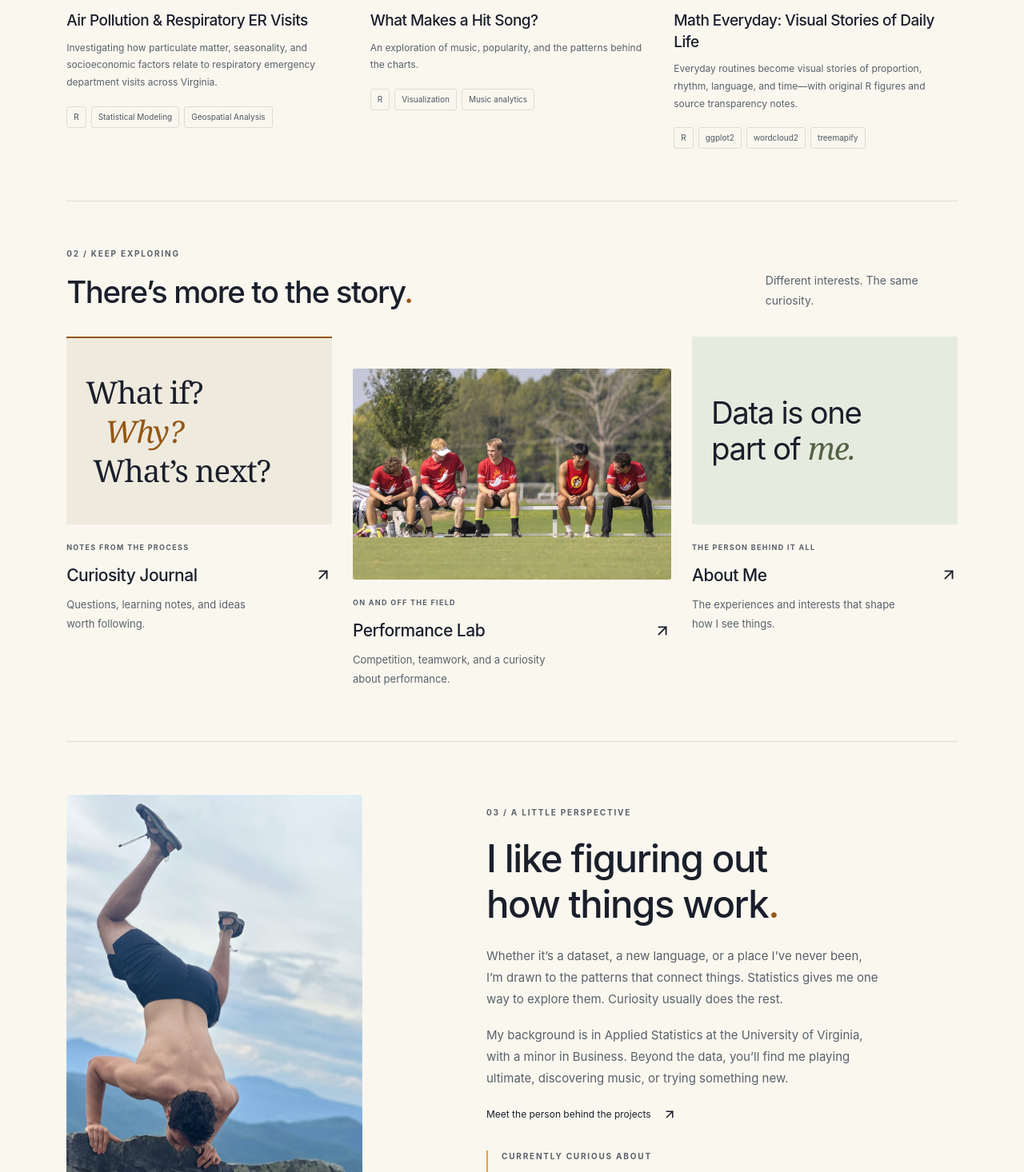
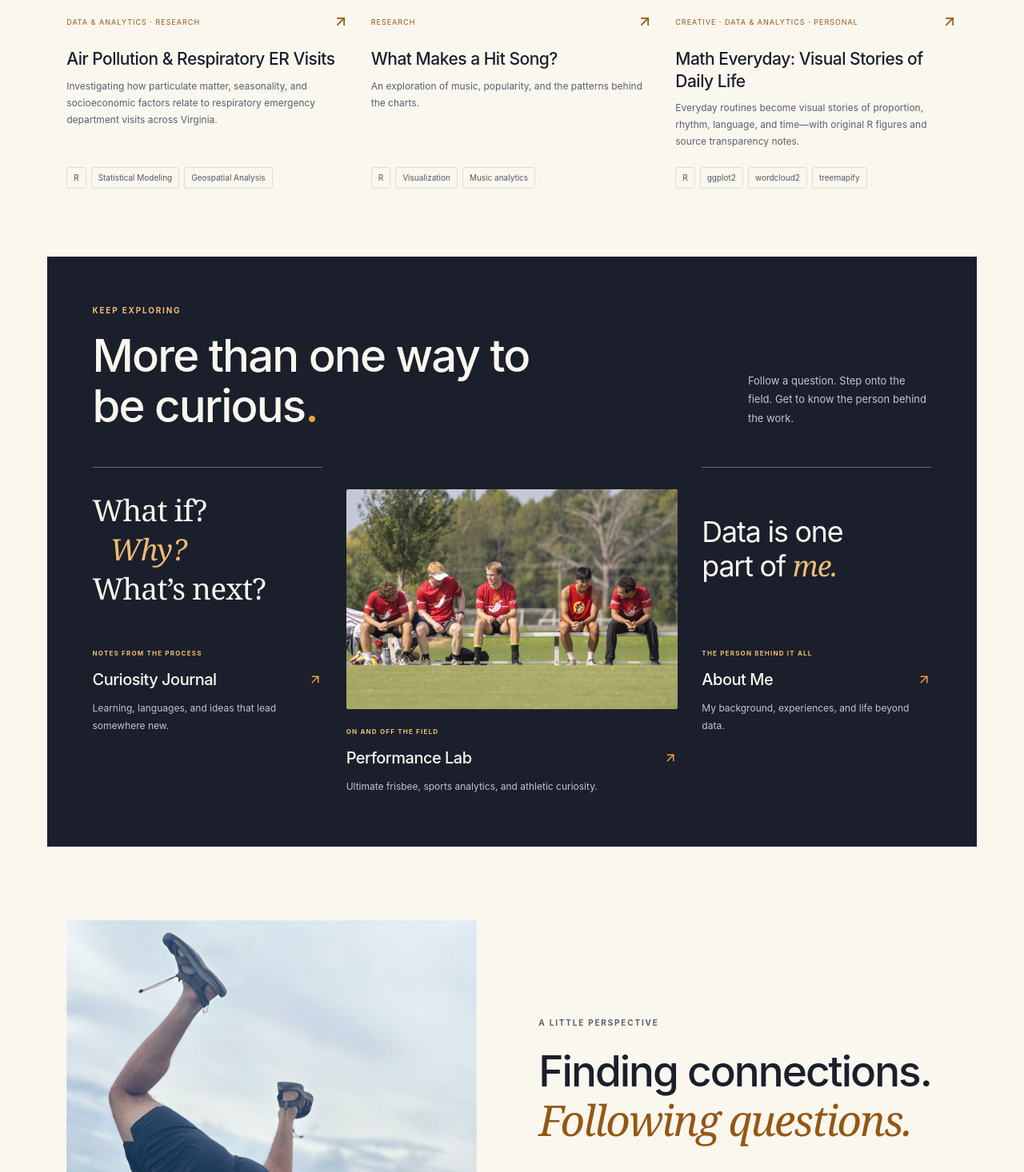
Before and after one commit to MrHim0thy/kianthomasbeer.com, a React (Vite) app: page /#/ in a window 1280 px wide. Shown: the part 1324-2790 px from the top of the page at 80% size. Built offline with nearby package versions, Linux system fonts and the light colour scheme.

Commit message:
update home page

```diff
--- a/src/App.tsx
+++ b/src/App.tsx
@@ -140,7 +140,7 @@ export default function App() {
             <Route path="*" element={<NotFound />} />
           </Routes>
         </motion.main>
-        <footer>
+        <footer className={location.pathname === "/" ? "home-footer" : undefined}>
           <Brand />
           <p>A work in progress. Just like the person behind it.</p>
           <span>© {new Date().getFullYear()} Kian Thomasbeer</span>
--- a/src/pages/Home.css
+++ b/src/pages/Home.css
@@ -1,74 +1,145 @@
-/* Homepage-only editorial rhythm; shared project cards and terminal behavior stay shared. */
-.home-editorial .home-explore { padding: 58px 0 66px; border-top: 1px solid var(--line); }
-.home-editorial .section-heading > p { max-width: 240px; }
-.home-destinations { display: grid; grid-template-columns: 1fr 1.2fr 1fr; gap: 26px; align-items: start; }
+/* Homepage composition. Shared project metadata, cards, and terminal behavior remain unchanged. */
+.home-editorial { --home-dark-muted: #c2c6ca; }
+.home-editorial .section { padding-block: 78px 85px; }
+.home-editorial .section-heading { margin-bottom: 36px; }
+.home-editorial .section-heading h2 { font-size: clamp(32px,3.6vw,48px); line-height: 1.12; }
+/* A consistent image canvas preserves the full composition of each shared thumbnail. */
+.home-editorial .project-grid { gap: 28px; align-items: stretch; }
+.home-editorial .project-card { display: flex; flex-direction: column; min-width: 0; }
+.home-editorial .project-art { height: auto; aspect-ratio: 3 / 2; border-color: var(--line); border-radius: 3px; flex-shrink: 0; }
+.home-editorial .project-card .card-meta { margin-top: 23px; }
+.home-editorial .project-card h3 { font-size: 21px; line-height: 1.3; margin-top: 13px; }
+.home-editorial .project-card > p { line-height: 1.75; margin-bottom: 22px; }
+.home-editorial .project-card .tags { margin-top: auto; padding-top: 0; }
+.home-editorial .project-card:hover .project-art { transform: none; }
+
+/* A single dark editorial feature, rather than another row of portfolio cards. */
+.home-editorial .home-explore { background: var(--navy); color: var(--cream); padding: 60px clamp(24px,4.4vw,62px) 64px; margin-inline: -24px; }
+.home-explore .eyebrow { color: #edba76; }
+.home-explore .section-heading { gap: 40px; align-items: end; }
+.home-explore .section-heading h2 { font-size: clamp(37px,4.4vw,59px); max-width: 17ch; letter-spacing: -1.8px; }
+.home-explore .lime { color: var(--amber); }
+.home-explore .section-heading > p { max-width: 28ch; color: var(--home-dark-muted); font-size: 13px; padding-bottom: 4px; }
+.home-destinations { display: grid; grid-template-columns: .9fr 1.3fr .9fr; gap: 30px; align-items: start; margin-top: 45px; }
 .home-destination { display: block; min-width: 0; }
 .home-destination-copy { padding-top: 22px; }
-.home-destination-copy .eyebrow { font-size: 9px; letter-spacing: 1.3px; }
-.home-destination h3 { display: flex; align-items: center; justify-content: space-between; gap: 8px; margin: 12px 0 10px; }
-.home-destination h3 svg { flex-shrink: 0; }
-.home-destination p { font-size: 13px; max-width: 31ch; }
-.home-journal-art, .home-about-art { height: 235px; display: flex; justify-content: center; flex-direction: column; padding: 24px; overflow: hidden; }
-.home-journal-art { background: #eeeade; border-top: 2px solid var(--accent); gap: 6px; }
-.home-journal-art span { font-family: Georgia, serif; font-size: clamp(25px, 3vw, 42px); line-height: 1.12; letter-spacing: -1px; }
-.home-journal-art span:nth-child(2) { color: var(--accent); font-style: italic; padding-left: 24px; }
-.home-journal-art span:last-child { padding-left: 9px; }
-.home-performance { padding-top: 40px; }
-.home-performance > img { display: block; width: 100%; height: auto; border-radius: 3px; }
-.home-about-art { background: #e6ebdf; }
-.home-about-art > span { font-size: clamp(26px, 3vw, 40px); line-height: 1.15; letter-spacing: -1.4px; }
-.home-about-art em { font-family: Georgia, serif; color: #536344; }
-.home-personal { display: grid; grid-template-columns: minmax(0,.85fr) minmax(0,1.15fr); align-items: center; gap: clamp(30px,7vw,100px); padding: 66px 0; border-top: 1px solid var(--line); scroll-margin-top: 35px; }
-.home-personal-photo { margin: 0; max-width: 370px; }
-.home-personal-photo img { display: block; width: 100%; height: auto; border-radius: 3px; }
-.home-personal-photo figcaption { color: var(--muted); font-size: 11px; line-height: 1.7; margin-top: 12px; }
-.home-personal-copy h2 { margin: 22px 0; font-size: clamp(30px,3.7vw,48px); }
-.home-personal-copy > p { max-width: 52ch; margin-bottom: 18px; font-size: 15px; }
-.home-personal-copy .text-link { margin-top: 5px; }
-.home-curious { border-left: 2px solid var(--amber); padding-left: 17px; margin-top: 35px; }
-.home-curious p { margin-top: 7px; max-width: 42ch; font-size: 12px; }
-.home-capabilities { border-top: 1px solid var(--line); padding: 55px 0 65px; }
-.home-capability-grid { display: grid; grid-template-columns: repeat(3,minmax(0,1fr)); gap: 35px; }
-.home-capability { border-top: 1px solid var(--line); padding-top: 19px; }
-.home-capability-number { font: italic 23px Georgia,serif; color: var(--accent); }
-.home-capability h3 { margin: 15px 0 12px; font-size: 25px; }
-.home-capability p { max-width: 33ch; }
-.home-capability-tools { display: block; margin-top: 22px; font-size: 11px; color: var(--muted); line-height: 1.8; }
-.home-contact { display: grid; grid-template-columns: 1.4fr 1fr; align-items: center; gap: 35px; padding: 60px 0 75px; border-top: 1px solid var(--line); scroll-margin-top: 35px; }
-.home-contact h2 { font-size: clamp(34px,4vw,54px); margin: 22px 0; }
-.home-contact p { max-width: 48ch; }
+.home-destination-copy .eyebrow { font-size: 8px; letter-spacing: 1.2px; }
+.home-destination h3 { display: flex; align-items: center; justify-content: space-between; gap: 8px; margin: 12px 0 10px; font-size: 20px; color: var(--cream); }
+.home-destination h3 svg { width: 18px; flex-shrink: 0; color: var(--amber); }
+.home-destination p { font-size: 12px; color: var(--home-dark-muted); line-height: 1.8; }
+.home-journal-art { min-height: 205px; display: flex; flex-direction: column; justify-content: center; border-top: 1px solid #666a70; padding: 20px 0; gap: 8px; }
+.home-journal-art span { font-family: Georgia,serif; font-size: clamp(27px,2.9vw,41px); line-height: 1.1; letter-spacing: -.8px; }
+.home-journal-art span:nth-child(2) { color: #edba76; font-style: italic; padding-left: 22px; }
+.home-performance { margin-top: 28px; }
+.home-performance > img { display: block; width: 100%; height: auto; border-radius: 2px; }
+.home-about-art { min-height: 205px; display: flex; flex-direction: column; justify-content: center; border-top: 1px solid #666a70; padding: 20px 0; }
+.home-about-art > span { font-size: clamp(25px,2.8vw,39px); line-height: 1.17; letter-spacing: -1.2px; }
+.home-about-art em { font-family: Georgia,serif; color: #edba76; font-weight: 400; }
+.home-destination:focus-visible { outline-color: #edba76; outline-offset: 9px; }
+
+/* A large, uncropped photograph supplies the unexpected personality. */
+.home-personal { display: grid; grid-template-columns: minmax(0,1fr) minmax(0,1.02fr); align-items: center; gap: clamp(30px,6vw,85px); padding: 92px 0 82px; scroll-margin-top: 30px; }
+.home-personal-photo { margin: 0; }
+.home-personal-photo img { display: block; width: 100%; height: auto; border-radius: 2px; }
+.home-personal-photo figcaption { color: var(--muted); font-size: 11px; line-height: 1.7; margin-top: 14px; }
+.home-personal-copy h2 { margin: 24px 0 28px; font-size: clamp(36px,4.15vw,57px); line-height: 1.12; letter-spacing: -2px; }
+.home-personal-copy h2 em { color: var(--accent); font: italic 400 1em/1.12 Georgia,serif; }
+.home-personal-copy > p { max-width: 47ch; margin-bottom: 20px; font-size: 15px; }
+.home-personal-copy .text-link { margin-top: 10px; line-height: 1.8; }
+.home-capabilities { border-top: 1px solid var(--line); padding: 55px 0 85px; }
+.home-capability-grid { display: grid; grid-template-columns: repeat(3,minmax(0,1fr)); gap: 38px; }
+.home-capability { padding-right: 10px; }
+.home-capability + .home-capability { border-left: 1px solid var(--line); padding-left: 30px; }
+.home-capability h3 { margin: 6px 0 15px; font: italic 400 32px/1.2 Georgia,serif; color: var(--accent); }
+.home-capability p { max-width: 30ch; }
+.home-capability-tools { display: block; margin-top: 21px; font-size: 11px; color: var(--muted); line-height: 1.8; }
+
+/* Contact closes the story; the homepage footer continues the same ink surface. */
+.home-contact { display: grid; grid-template-columns: 1.4fr 1fr; align-items: center; gap: 45px; padding: 60px clamp(24px,4.4vw,62px); margin-inline: -24px; background: var(--navy); color: var(--cream); scroll-margin-top: 30px; }
+.home-contact .eyebrow { color: #edba76; }
+.home-contact h2 { font-size: clamp(37px,4.2vw,58px); line-height: 1.12; margin: 24px 0; letter-spacing: -1.6px; }
+.home-contact h2 em { font-family: Georgia,serif; font-weight: 400; color: #edba76; }
+.home-contact p { color: var(--home-dark-muted); max-width: 46ch; }
 .home-contact-actions { justify-self: end; }
-.home-contact-actions .button { min-height: 52px; }
-.home-contact-actions .profile-links { flex-wrap: wrap; gap: 20px; }
-@media (prefers-reduced-motion: no-preference) {
+.home-contact-actions .button { min-height: 52px; background: var(--amber); color: var(--navy); border-color: var(--amber); }
+.home-contact-actions .profile-links { flex-wrap: wrap; gap: 20px; margin-top: 26px; }
+.home-contact-actions .profile-links a { color: var(--cream); }
+.home-contact a:focus-visible { outline-color: #edba76; }
+.home-contact-actions .profile-links a:hover { color: #edba76; }
+footer.home-footer { background: var(--navy); color: var(--cream); margin-inline: -24px; padding: 25px clamp(24px,4.4vw,62px) 30px; position: relative; border: 0; gap: 20px; }
+footer.home-footer::before { content: ''; position: absolute; top: 0; left: clamp(24px,4.4vw,62px); right: clamp(24px,4.4vw,62px); height: 1px; background: #50545e; }
+footer.home-footer p, footer.home-footer > span { color: #c2c6ca; }
+footer.home-footer > a:last-child { border-color: #747983; min-width: 36px; width: 36px; height: 36px; }
+footer.home-footer a:focus-visible { outline-color: #edba76; }
+
+/* Subtle scale stays inside a fixed canvas and only runs for pointer users. */
+@media (prefers-reduced-motion: no-preference) and (hover: hover) {
+  .home-editorial .project-art > img { transition: transform 280ms ease; }
+  .home-editorial .project-card:hover .project-art > img { transform: scale(1.018); }
   .home-destination h3, .home-destination h3 svg { transition: color 180ms ease, transform 180ms ease; }
-  .home-destination:hover h3 { color: var(--accent); }
+  .home-destination:hover h3 { color: #edba76; }
   .home-destination:hover h3 svg { transform: translate(2px,-2px); }
 }
-@media (max-width: 1000px) {
-  .home-destinations { gap: 20px; grid-template-columns: repeat(3,minmax(0,1fr)); }
-  .home-destination h3 { font-size: 18px; }
-  .home-journal-art, .home-about-art { height: 200px; padding: 20px; }
-  .home-performance { padding-top: 30px; }
-  .home-contact { grid-template-columns: 1fr; }
+@media (prefers-reduced-motion: reduce) {
+  .home-editorial .project-art { transition: none; }
+  .home-contact-actions .button:hover { transform: none; }
+}
+/* Hero refinements are visual only: no changes to the terminal component or state. */
+@media (min-width: 1101px) {
+  .home-editorial .terminal-hero { padding-top: 96px; min-height: 710px; grid-template-columns: minmax(0,1.2fr) minmax(0,1fr); gap: 30px; }
+  .home-editorial .terminal-introduction h1 { margin-top: 22px; margin-bottom: 17px; }
+}
+@media (max-width:1000px) {
+  .home-editorial .home-explore, .home-contact, footer.home-footer { margin-inline: 0; }
+  .home-destinations { grid-template-columns: 1fr 1.25fr; gap: 26px; }
+  .home-about-destination { grid-column: 1 / -1; display: grid; grid-template-columns: 1fr 1.25fr; gap: 26px; align-items: center; border-top: 1px solid #666a70; padding-top: 24px; }
+  .home-about-art { min-height: 0; border: 0; padding: 0; }
+  .home-about-destination .home-destination-copy { padding-top: 0; }
+  .home-contact { grid-template-columns: 1fr; gap: 28px; }
   .home-contact-actions { justify-self: start; }
+  .home-personal { gap: 30px; padding-block: 65px; }
+  .home-personal-copy h2 { font-size: 36px; letter-spacing: -1.4px; }
+  .home-personal-copy > p { font-size: 14px; }
+  .home-capability + .home-capability { padding-left: 20px; }
+  footer.home-footer { flex-wrap: wrap; }
 }
-@media (max-width: 650px) {
-  .home-editorial .home-explore { padding: 40px 0; }
+@media (max-width:650px) {
+  .home-editorial .section { padding-block: 45px 50px; }
   .home-editorial .section-heading { align-items: start; gap: 20px; }
-  .home-editorial .home-explore .section-heading { flex-direction: column; }
-  .home-destinations { grid-template-columns: 1fr; gap: 36px; }
-  .home-journal-art, .home-about-art { height: 190px; }
-  .home-journal-art span, .home-about-art > span { font-size: 36px; }
-  .home-performance { padding-top: 0; }
+  .home-editorial .section-heading h2 { font-size: 34px; }
+  .home-editorial .project-grid { gap: 38px; }
+  .home-editorial .project-card .tags { margin-top: 0; }
+  .home-editorial .project-card > p { margin-bottom: 17px; }
+  .home-editorial .home-explore { padding: 35px 23px 38px; }
+  .home-explore .section-heading { flex-direction: column; gap: 18px; }
+  .home-editorial .home-explore .section-heading h2 { font-size: 37px; }
+  .home-explore .section-heading > p { max-width: 32ch; }
+  .home-destinations { grid-template-columns: 1fr; gap: 34px; margin-top: 30px; }
+  .home-journal-art { min-height: 150px; gap: 4px; }
+  .home-journal-art span { font-size: 34px; }
+  .home-performance { margin-top: 0; }
   .home-destination h3 { font-size: 23px; }
-  .home-destination p { max-width: none; }
-  .home-personal { grid-template-columns: 1fr; padding: 40px 0; gap: 30px; }
-  .home-personal-photo { width: 80%; max-width: 340px; }
-  .home-personal-copy h2 { font-size: 34px; }
-  .home-capabilities { padding: 40px 0; }
-  .home-capability-grid { grid-template-columns: 1fr; gap: 28px; }
-  .home-capability p { max-width: 48ch; }
+  .home-destination p { max-width: 34ch; }
+  .home-destination-copy { padding-top: 17px; }
+  .home-about-destination { grid-column: auto; grid-template-columns: 1fr; gap: 18px; }
+  .home-about-art > span { font-size: 34px; }
+  .home-personal { grid-template-columns: 1fr; padding-block: 48px; gap: 28px; }
+  .home-personal-photo { width: 100%; max-width: 420px; }
+  .home-personal-copy h2 { font-size: clamp(35px,8.7vw,46px); margin-block: 18px 22px; }
+  .home-capabilities { padding-block: 35px 48px; }
+  .home-capability-grid { grid-template-columns: 1fr; gap: 26px; }
+  .home-capability + .home-capability { border-left: 0; border-top: 1px solid var(--line); padding-left: 0; padding-top: 24px; }
+  .home-capability h3 { font-size: 30px; }
+  .home-capability p { max-width: 40ch; }
   .home-capability-tools { margin-top: 13px; }
-  .home-contact { padding: 40px 0 55px; gap: 25px; }
+  .home-contact { padding: 35px 23px; gap: 26px; }
+  .home-contact h2 { font-size: clamp(33px,8.7vw,44px); letter-spacing: -1.3px; }
+  .home-contact-actions .profile-links { gap: 15px; }
+  .home-contact-actions .profile-links a { font-size: 11px; }
+  footer.home-footer { padding: 24px 23px; gap: 16px; }
+  footer.home-footer::before { left: 23px; right: 23px; }
+  footer.home-footer p { width: 100%; }
+  footer.home-footer > span { margin-left: 0; }
+  footer.home-footer > a:last-child { margin-left: auto; }
+  .home-editorial .terminal-portrait { margin-top: 20px; }
 }
--- a/src/pages/Home.tsx
+++ b/src/pages/Home.tsx
@@ -13,7 +13,7 @@ export default function Home() {
       <section className="section" aria-labelledby="selected-work-title">
         <div className="section-heading">
           <div>
-            <div className="eyebrow">01 / SELECTED WORK</div>
+            <div className="eyebrow">SELECTED WORK</div>
             <h2 id="selected-work-title">A few things I’ve<br />put my mind to<span className="lime">.</span></h2>
           </div>
           <Link className="text-link" to="/projects">All projects <ArrowUpRight size={18} /></Link>
@@ -26,23 +26,23 @@ export default function Home() {
       <section className="home-explore" aria-labelledby="explore-title">
         <div className="section-heading">
           <div>
-            <div className="eyebrow">02 / KEEP EXPLORING</div>
-            <h2 id="explore-title">There’s more to the story<span className="lime">.</span></h2>
+            <div className="eyebrow">KEEP EXPLORING</div>
+            <h2 id="explore-title">More than one way to be curious<span className="lime">.</span></h2>
           </div>
-          <p>Different interests. The same curiosity.</p>
+          <p>Follow a question. Step onto the field. Get to know the person behind the work.</p>
         </div>
         <div className="home-destinations">
           <Link className="home-destination home-journal" to="/curiosity-journal">
             <div className="home-journal-art" aria-hidden="true"><span>What if?</span><span>Why?</span><span>What’s next?</span></div>
-            <div className="home-destination-copy"><span className="eyebrow">NOTES FROM THE PROCESS</span><h3>Curiosity Journal <ArrowUpRight size={22} /></h3><p>Questions, learning notes, and ideas worth following.</p></div>
+            <div className="home-destination-copy"><span className="eyebrow">NOTES FROM THE PROCESS</span><h3>Curiosity Journal <ArrowUpRight size={22} /></h3><p>Learning, languages, and ideas that lead somewhere new.</p></div>
           </Link>
           <Link className="home-destination home-performance" to="/performance-lab">
             <img src="/images/home/ultimate-team.jpg" width="1400" height="929" alt="Five ultimate frisbee teammates sharing a moment on the sideline bench" loading="lazy" decoding="async" />
-            <div className="home-destination-copy"><span className="eyebrow">ON AND OFF THE FIELD</span><h3>Performance Lab <ArrowUpRight size={22} /></h3><p>Competition, teamwork, and a curiosity about performance.</p></div>
+            <div className="home-destination-copy"><span className="eyebrow">ON AND OFF THE FIELD</span><h3>Performance Lab <ArrowUpRight size={22} /></h3><p>Ultimate frisbee, sports analytics, and athletic curiosity.</p></div>
           </Link>
           <Link className="home-destination home-about-destination" to="/about">
             <div className="home-about-art" aria-hidden="true"><span>Data is one<br />part of <em>me.</em></span></div>
-            <div className="home-destination-copy"><span className="eyebrow">THE PERSON BEHIND IT ALL</span><h3>About Me <ArrowUpRight size={22} /></h3><p>The experiences and interests that shape how I see things.</p></div>
+            <div className="home-destination-copy"><span className="eyebrow">THE PERSON BEHIND IT ALL</span><h3>About Me <ArrowUpRight size={22} /></h3><p>My background, experiences, and life beyond data.</p></div>
           </Link>
         </div>
       </section>
@@ -53,28 +53,27 @@ export default function Home() {
           <figcaption>A different perspective, every now and then.</figcaption>
         </figure>
         <div className="home-personal-copy">
-          <div className="eyebrow">03 / A LITTLE PERSPECTIVE</div>
-          <h2 id="personal-title">I like figuring out<br />how things work<span className="lime">.</span></h2>
+          <div className="eyebrow">A LITTLE PERSPECTIVE</div>
+          <h2 id="personal-title">Finding connections.<br /><em>Following questions.</em></h2>
           <p>Whether it’s a dataset, a new language, or a place I’ve never been, I’m drawn to the patterns that connect things. Statistics gives me one way to explore them. Curiosity usually does the rest.</p>
           <p>My background is in Applied Statistics at the University of Virginia, with a minor in Business. Beyond the data, you’ll find me playing ultimate, discovering music, or trying something new.</p>
           <Link className="text-link" to="/about">Meet the person behind the projects <ArrowUpRight size={18} /></Link>
-          <div className="home-curious"><span className="eyebrow">CURRENTLY CURIOUS ABOUT</span><p>Languages, machine learning, and the questions hiding in everyday data.</p></div>
         </div>
       </section>
 
       <section className="home-capabilities" aria-labelledby="capabilities-title">
-        <div className="section-heading"><div><div className="eyebrow">04 / HOW I WORK</div><h2 id="capabilities-title">From questions to something useful<span className="lime">.</span></h2></div></div>
+        <div className="section-heading"><div><div className="eyebrow">HOW I WORK</div><h2 id="capabilities-title">Curiosity, put to work<span className="lime">.</span></h2></div></div>
         <div className="home-capability-grid">
           {[
-            { title: "Analyze", text: "Explore data, build statistical models, and look for patterns in complex questions.", tools: "Python · R · SQL" },
-            { title: "Build", text: "Turn analysis into dashboards, data applications, visualizations, and repeatable workflows.", tools: "Excel · Tableau · Power BI" },
-            { title: "Communicate", text: "Translate technical findings into clear explanations, visual stories, and useful insights.", tools: "Visual storytelling · Research" },
-          ].map((capability, index) => <div className="home-capability" key={capability.title}><span className="home-capability-number" aria-hidden="true">0{index + 1}</span><h3>{capability.title}</h3><p>{capability.text}</p><span className="home-capability-tools">{capability.tools}</span></div>)}
+            { title: "Analyze", text: "Find patterns, ask questions, and make sense of complex information.", tools: "Python · R · SQL" },
+            { title: "Build", text: "Turn ideas into models, tools, visualizations, and useful experiences.", tools: "Excel · Tableau · Power BI" },
+            { title: "Communicate", text: "Make complicated ideas understandable and meaningful.", tools: "Visual storytelling · Research" },
+           ].map((capability) => <div className="home-capability" key={capability.title}><h3>{capability.title}</h3><p>{capability.text}</p><span className="home-capability-tools">{capability.tools}</span></div>)}
         </div>
       </section>
 
       <section className="home-contact" id="contact" aria-labelledby="contact-title">
-        <div><div className="eyebrow">05 / LET’S CONNECT</div><h2 id="contact-title">Have a question<br />worth exploring<span className="lime">?</span></h2><p>I’m always interested in thoughtful problems, new ideas, and opportunities to work with curious people.</p></div>
+        <div><div className="eyebrow">LET’S CONNECT</div><h2 id="contact-title">Good things start<br />with a <em>conversation.</em></h2><p>I’m always interested in thoughtful problems, new ideas, and opportunities to work with curious people.</p></div>
         <div className="home-contact-actions"><a className="button primary" href={`mailto:${profile.email}`}><Mail size={18} /> Say hello <ArrowUpRight size={18} /></a><ProfileLinks /></div>
       </section>
     </div>
```
